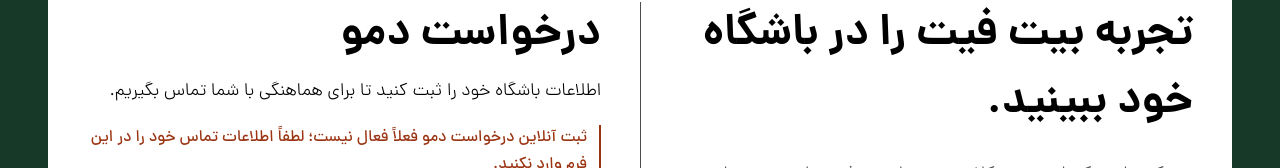
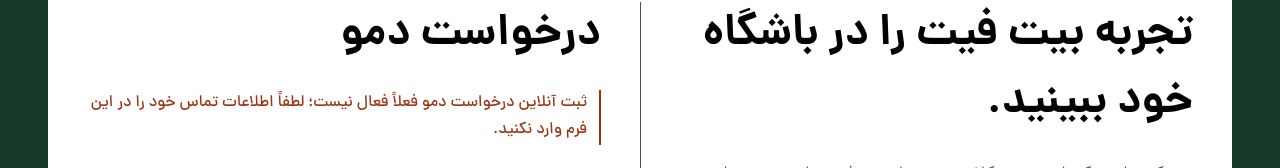
Before and after one commit to mohammadAliKeshavarzSarkar/BeatFit-Website, a React (Vite) app: page /demo in a window 1280 px wide. Shown: the part 236-404 px from the top of the page. Built offline with nearby package versions, Linux system fonts and the light colour scheme.

Commit message:
fix(demo): remove misleading callback promise from disabled form state

```diff
--- a/src/components/DemoForm.tsx
+++ b/src/components/DemoForm.tsx
@@ -81,7 +81,6 @@ export function DemoForm() {
             <h2 id="demo-form-title" className="bf-demo__form-title">
               {demoPage.formTitle}
             </h2>
-            <p className="bf-demo__form-lede">{demoPage.formLede}</p>
             <p
               className="bf-demo__availability-note"
               id="demo-form-availability"
```
Also changed, not shown: 1 other file (tests, documents, lock files or other folders).
